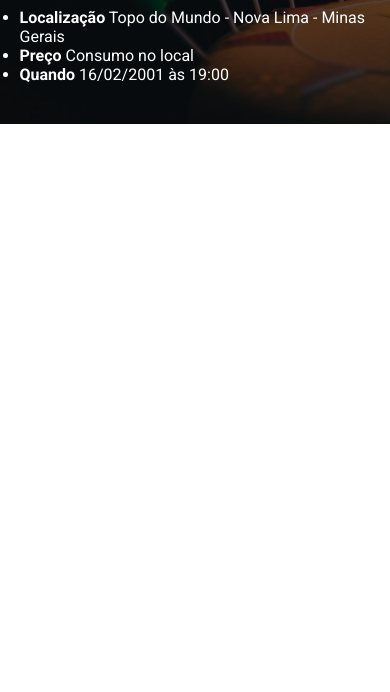
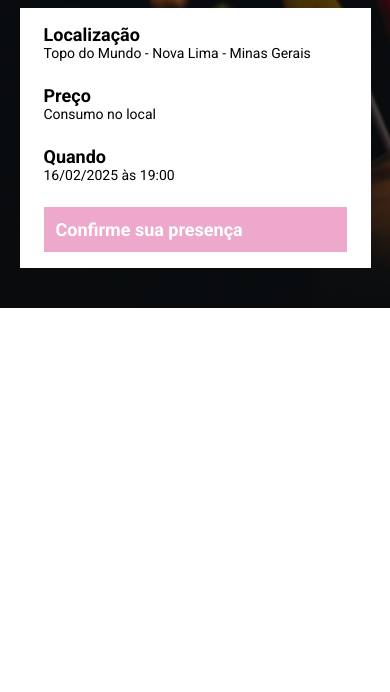
Before and after one commit to naymaisa/techtalks.ebac, a website built with Parcel: page src/index.html in a window 390 px wide. Shown: the part 152-844 px from the top of the page. Built offline with nearby package versions, Linux system fonts and the light colour scheme.

Commit message:
info dos local feita

```diff
--- a/src/index.html
+++ b/src/index.html
@@ -19,8 +19,8 @@
             <p class="hero__text">
                 O evento mais esperado do ano...<strong>Meu aniversário</strong> começa em 10d 12h 20m 15s
             </p>
-            <div class="infos-bar__infos">
-                <ul>
+            <div class="infos-bar">
+                <ul class="infos-bar__infos">
                     <li class="infos-bar__infos__item">
                         <b>Localização</b>
                         Topo do Mundo - Nova Lima - Minas Gerais
@@ -31,9 +31,12 @@
                     </li>
                     <li class="infos-bar__infos__item">
                         <b>Quando</b>
-                        16/02/2001 às 19:00
+                        16/02/2025 às 19:00
                     </li>
                 </ul>
+                <a href="#" class="button button--primary">
+                    Confirme sua presença
+                </a>
             </div>
         </div>
     </header>
--- /dev/null
+++ b/src/styles/components/_buttons.scss
@@ -0,0 +1,25 @@
+.button {
+    padding: 12px;
+    font-size: 18px;
+    font-weight: bold;
+    text-decoration: none;
+    text-align: center;
+    white-space: nowrap;
+
+    &--primary {
+        color: #fff;
+        background-color: rgb(237, 168, 203);
+    }
+
+    @media (max-width: 640px) {
+        display: block;
+        width: 100%;
+
+    }
+
+    @media (max-width: 1024px) {
+        display: flex;
+        align-items: center;
+
+    }
+}
--- a/src/styles/components/_infos_bar.scss
+++ b/src/styles/components/_infos_bar.scss
@@ -1,8 +1,11 @@
 .infos-bar {
     padding: 16px 24px;
-    background-color: rgb(240, 202, 202);
+    background-color: #fff;
+    display: flex;
+    justify-content: space-between;
 
-    &_infos {
+
+    &__infos {
         display: flex;
         gap: 40px;
 
@@ -11,9 +14,29 @@
             color: #000;
 
             b {
+                color: #000;
                 font-size: 18px;
                 display: block;
             }
         }
     }
+
+    @media (max-width: 640px) {
+        display: block;
+
+        &__infos {
+            display: block;
+
+            &__item {
+                margin-bottom: 24px;
+            }
+        }
+    }
+
+
+    @media (max-width: 1024px) {
+        &__infos {
+            gap: 16px;
+        }
+    }
 }
--- a/src/styles/main.scss
+++ b/src/styles/main.scss
@@ -1,5 +1,7 @@
 @use 'hero';
-@use './components/_infos_bar';
+@use './components/infos_bar';
+@use './components/buttons';
+
 
 * {
     margin: 0;
@@ -7,6 +9,7 @@
     box-sizing: border-box;
     font-family: Roboto, sans-serif;
     color: #fff;
+    list-style: none;
 }
 
 .container {
```
